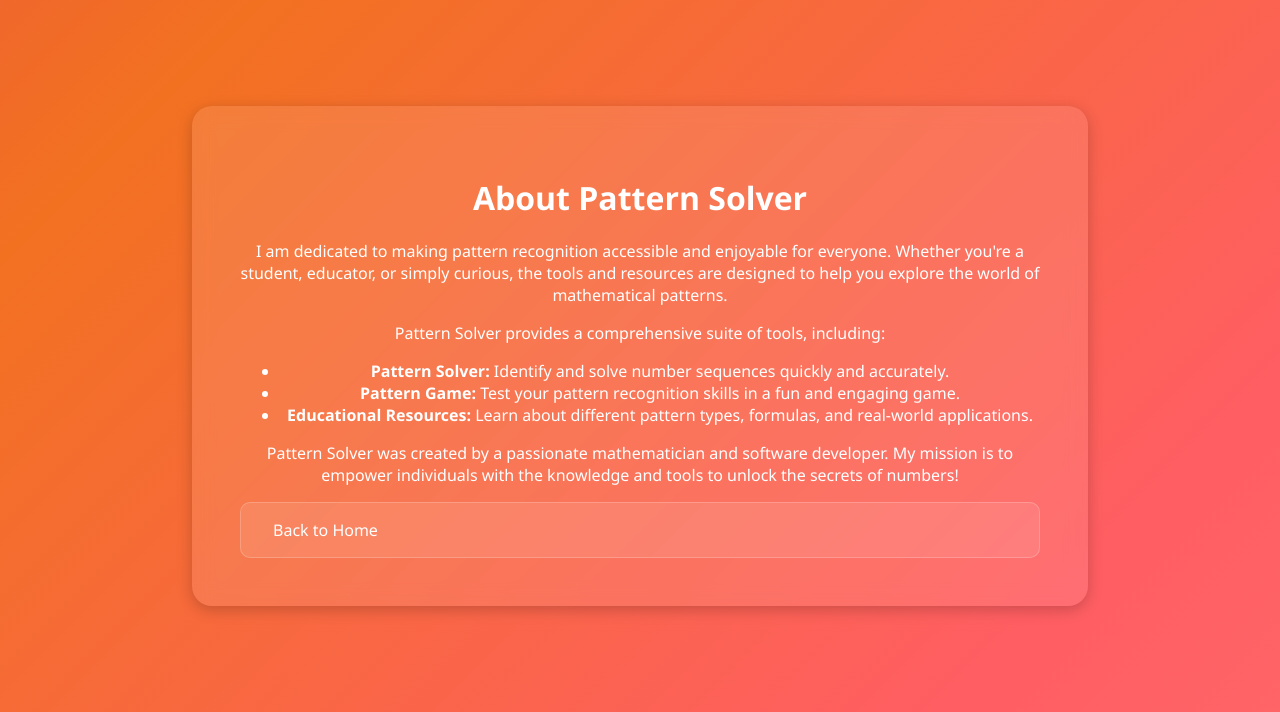
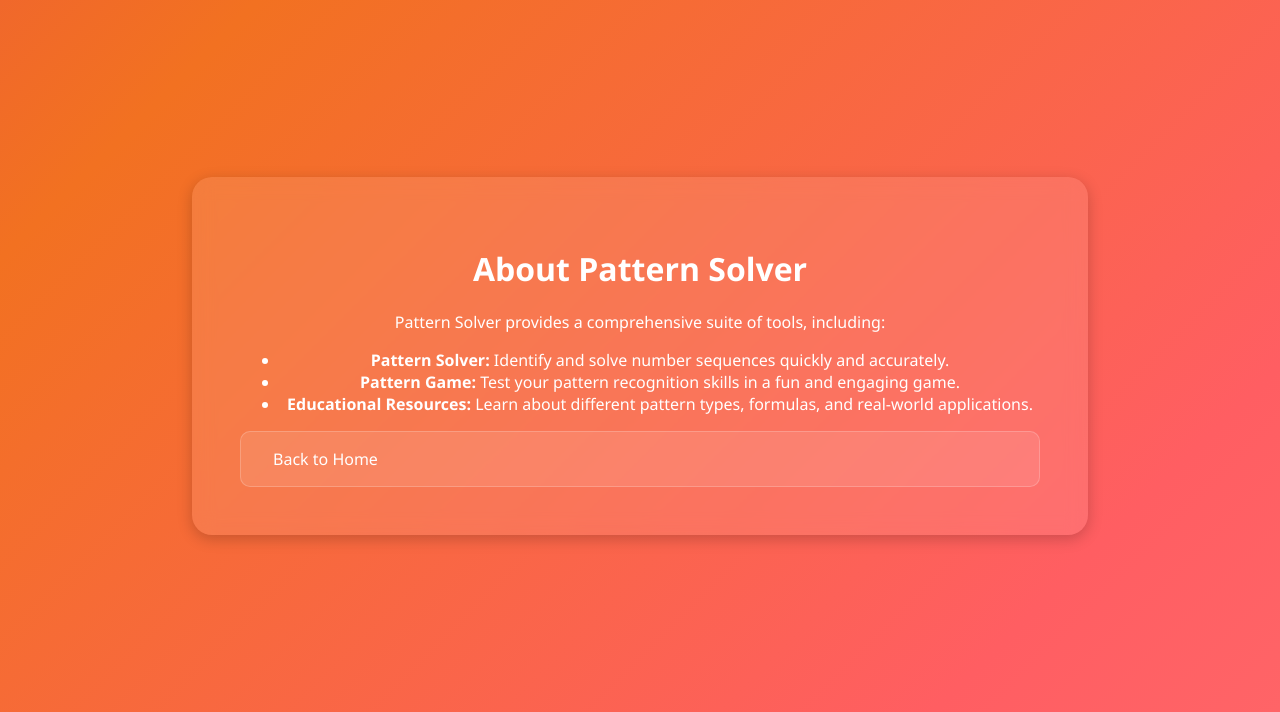
Before and after one commit to Kvin-21/pattern-solver, a Flask app: page /about in a window 1280 px wide. Shown: the part 88-800 px from the top of the page. Run offline with Flask 3, Linux system fonts and the light colour scheme; some libraries are stand-ins or nearby versions.

Commit message:
Update about.html

```diff
--- a/app/templates/about.html
+++ b/app/templates/about.html
@@ -1,19 +1,17 @@
 {% extends 'base.html' %}
 
 {% block title %}About Us - Pattern Solver{% endblock %}
-{% block description %}Learn about Pattern Solver, and its mission.{% endblock %}
+{% block description %}Learn about Pattern Solver!{% endblock %}
 
 {% block content %}
 <div class="welcome-box">
     <h1>About Pattern Solver</h1>
-    <p>I am dedicated to making pattern recognition accessible and enjoyable for everyone. Whether you're a student, educator, or simply curious, the tools and resources are designed to help you explore the world of mathematical patterns.</p>
     <p>Pattern Solver provides a comprehensive suite of tools, including:</p>
     <ul>
         <li><b>Pattern Solver:</b> Identify and solve number sequences quickly and accurately.</li>
         <li><b>Pattern Game:</b> Test your pattern recognition skills in a fun and engaging game.</li>
         <li><b>Educational Resources:</b> Learn about different pattern types, formulas, and real-world applications.</li>
     </ul>
-    <p>Pattern Solver was created by a passionate mathematician and software developer. My mission is to empower individuals with the knowledge and tools to unlock the secrets of numbers!</p>
     <a href="{{ url_for('home') }}" class="button">Back to Home</a>
 </div>
 {% endblock %}
```
